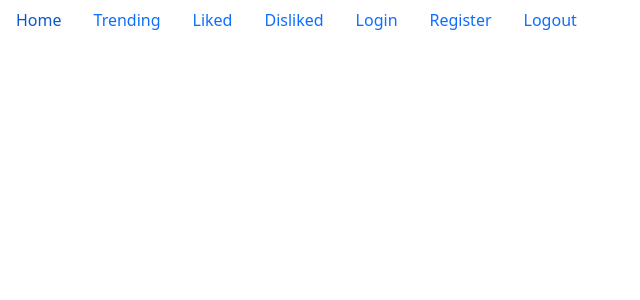
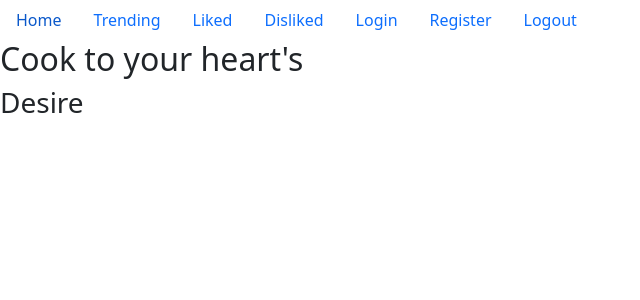
Before and after one commit to CSE442-Foodsomnia/Foodsomnia_website, a Flask app: template web_app/templates/home.html in a window 1280 px wide. Shown: the top 300 px of the page, without its empty margins (0-640 px from the left). Run offline with Flask 2, Linux system fonts and the light colour scheme; the template is opened without the code that fills it, so the values that code supplies are empty; parts of the project's set-up code (start-up, migrations or seed data) failed here and were passed over.

Commit message:
fix task #50 and #45

```diff
--- a/web_app/templates/home.html
+++ b/web_app/templates/home.html
@@ -7,4 +7,9 @@
 <h1>Hello, {{name}}!</h1>
 {% endif %}
 
+<div class="welcome-text">
+    <h2>Cook to your heart's</h2>
+    <h3>Desire</h3>
+</div>
+
 {% endblock %}
```
